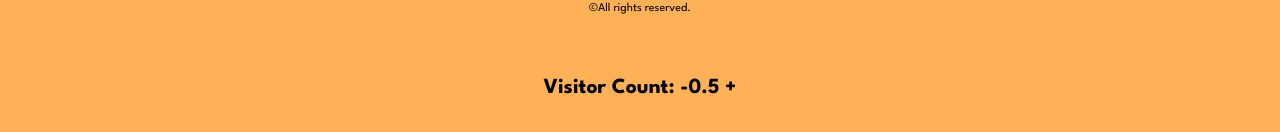
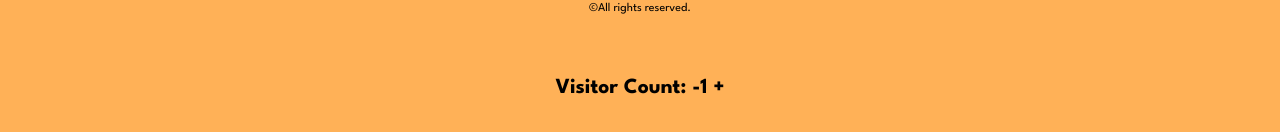
Before and after one commit to HarshadSanjayKarale/GDport, a React (Vite) app: page /about in a window 1280 px wide. Shown: the part 2694-2826 px from the top of the page. Built offline with nearby package versions, Linux system fonts and the light colour scheme; no server answers.

Commit message:
visitors count done

```diff
--- a/src/components/VisitorCounter.jsx
+++ b/src/components/VisitorCounter.jsx
@@ -48,7 +48,7 @@ const VisitorCounter = () => {
     style={{ backgroundColor: '#ffb157', textAlign: 'center' }}
     >
       <div className="visitor-counter">
-        <h2>Visitor Count: {(visitorCount - 1)/2} +</h2>
+        <h2>Visitor Count: {(visitorCount - 1)} +</h2>
       </div>
     </div>
   );
```
